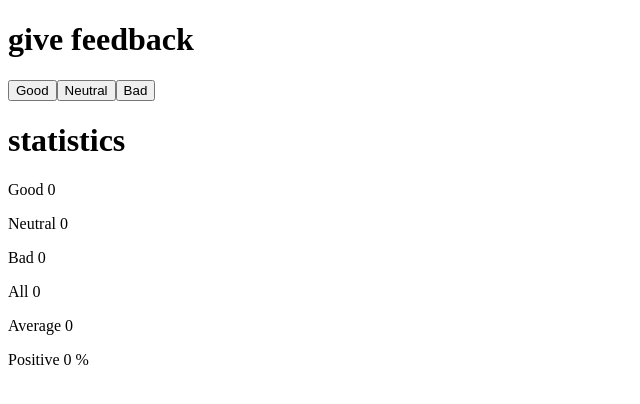
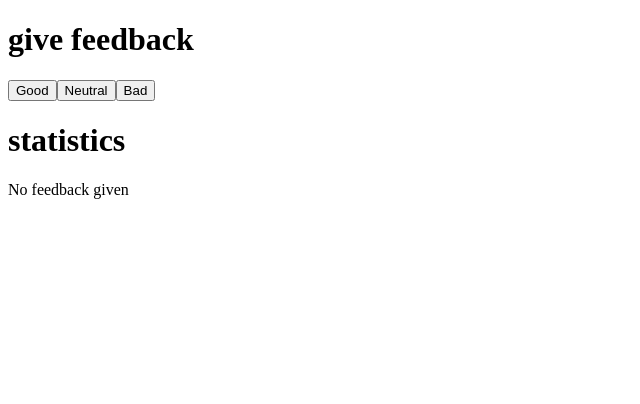
Before and after one commit to Deepesh2023/full-stack-open, a React app in the folder part_1/uniCafe/: page / in a window 1280 px wide. Shown: the top 404 px of the page, without its empty margins (0-640 px from the left). Built offline with nearby package versions, Linux system fonts and the light colour scheme; the HTML template or start-up script is replaced by a standard one.

Commit message:
unicafe, step 4

```diff
--- a/part_1/uniCafe/src/App.jsx
+++ b/part_1/uniCafe/src/App.jsx
@@ -55,6 +55,14 @@ const Heading = ({ heading }) => {
 };
 
 const StatDisplay = ({ statCategory: statCategories }) => {
+  if (statCategories.total == 0) {
+    return (
+      <>
+        <p>No feedback given</p>
+      </>
+    );
+  }
+
   return (
     <>
       <StatCategory statsName="Good" stats={statCategories.good} />
```
